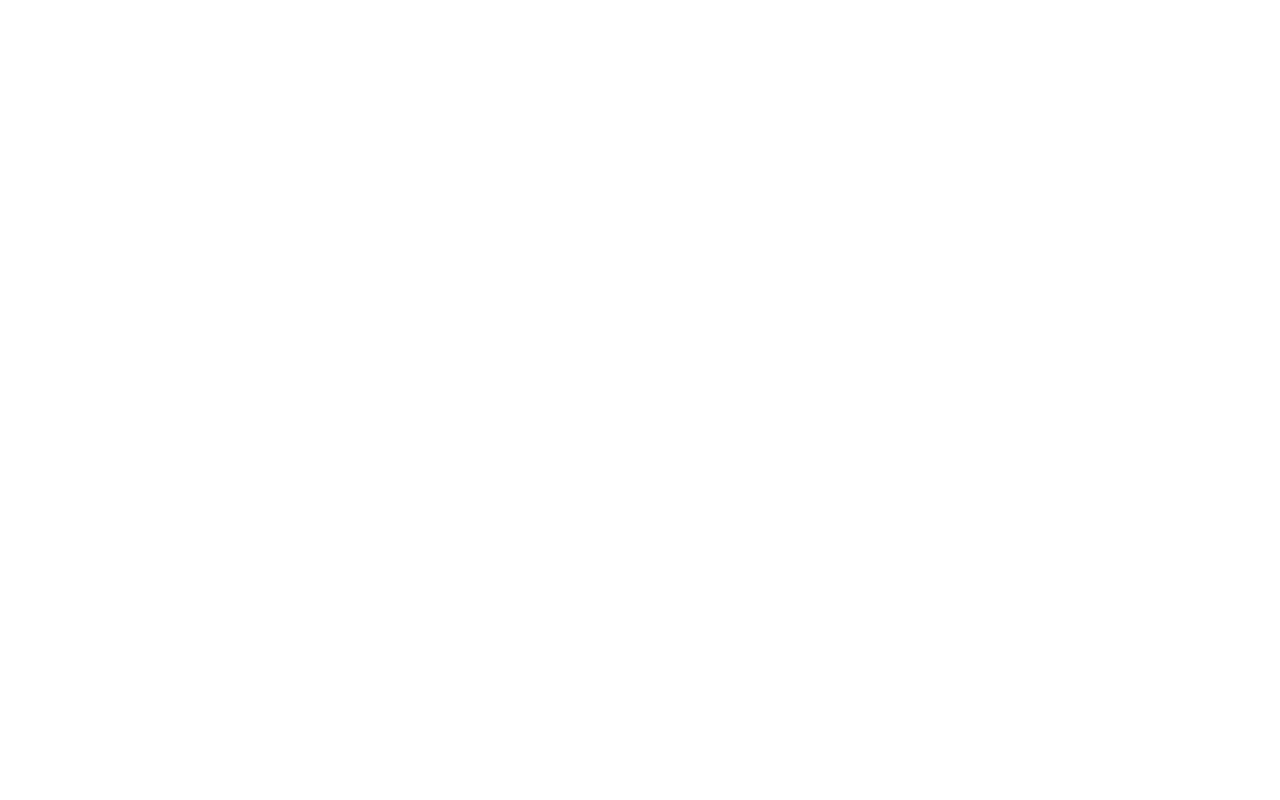
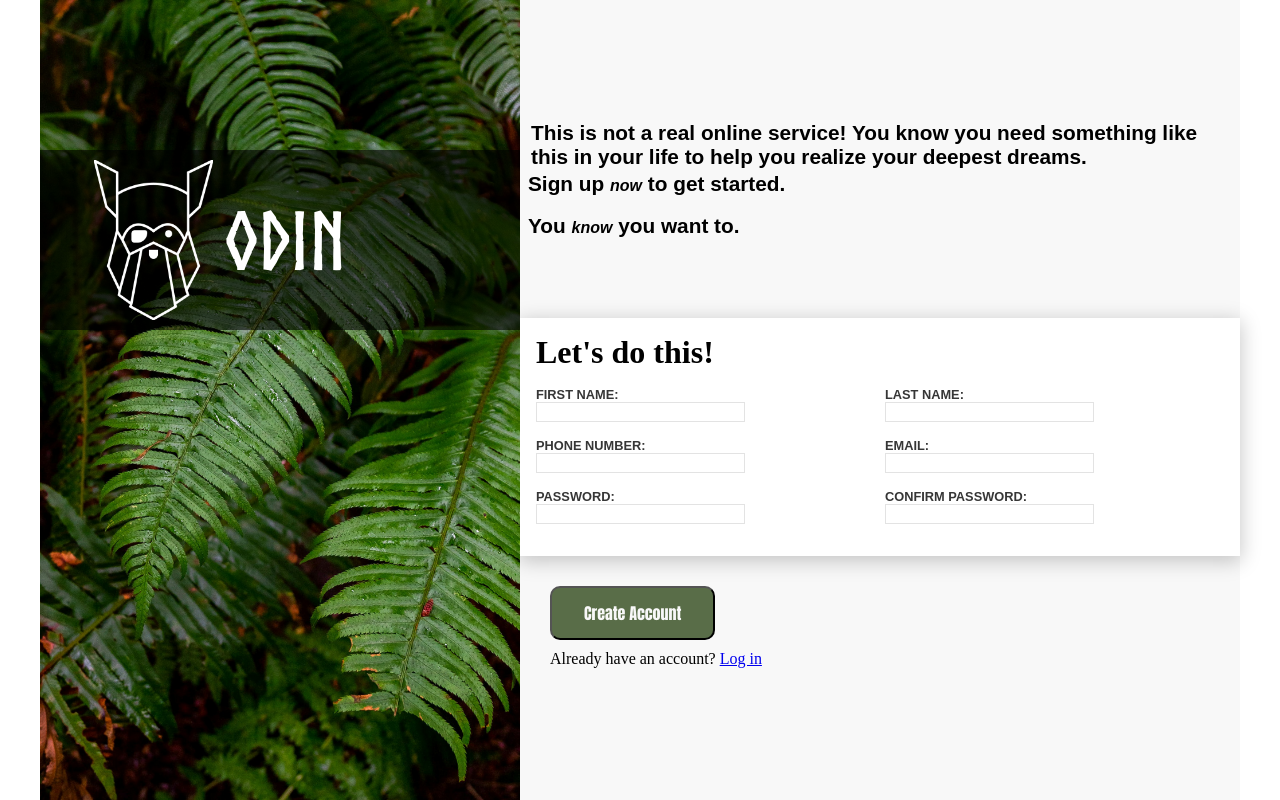
Before and after one commit to Arouid/form-sign-up, a plain HTML site: page index.html in a window 1280 px wide. Drawn offline with Linux system fonts and the light colour scheme.

Commit message:
Finish odin web form

```diff
--- a/index.html
+++ b/index.html
@@ -1,9 +1,96 @@
 <!doctype html>
 <html lang="en">
   <head>
+    <link rel="stylesheet" href="/styles.css" />
     <meta charset="UTF-8" />
     <meta name="viewport" content="width=device-width, initial-scale=1.0" />
     <title>Document</title>
   </head>
-  <body></body>
+  <body>
+    <div class="container">
+      <div class="plants">
+        <div class="shadowbox">
+          <div class="odin-icon"></div>
+          <p class="odin">ODIN</p>
+        </div>
+      </div>
+      <div class="form-side">
+        <div class="behind-form">
+          <div class="paragraphs">
+            <p class="first_paragraph">
+              This is not a real online service! You know you need something
+              like this in your life to help you realize your deepest dreams.
+            </p>
+            <p>Sign up <em>now</em> to get started.</p>
+            <br />
+            <p class="last_paragraph">You <em>know</em> you want to.</p>
+          </div>
+          <section class="form">
+            <form>
+              <section class="columnOne">
+                <h2>Let's do this!</h2>
+                <p class="firstname">
+                  <label for="firstname">First name:</label>
+                  <input
+                    type="text"
+                    name="first_name"
+                    id="firstname"
+                    required
+                    pattern="[a-zA-Z0-9]+"
+                  />
+                </p>
+                <p class="number">
+                  <label for="number">Phone number:</label>
+                  <input
+                    type="number"
+                    name="Phone"
+                    id="number"
+                    required
+                    pattern="\d{3}[\-]\d{3}[\-]\d{4}"
+                  />
+                </p>
+                <p class="password">
+                  <label for="password">Password:</label>
+                  <input
+                    type="text"
+                    name="pwd"
+                    id="password"
+                    required
+                    pattern="(?=^.{8,}$)((?=.*\d)|(?=.*\W+))(?![.\n])(?=.*[A-Z])(?=.*[a-z]).*$"
+                  />
+                </p>
+              </section>
+              <section class="columnTwo">
+                <p class="lastname">
+                  <label for="lastname">Last name:</label>
+                  <input type="text" name="last_name" id="lastname" required />
+                </p>
+                <p class="email">
+                  <label for="mail">Email:</label>
+                  <input type="email" name="mail" id="mail" required />
+                </p>
+                <p class="confirm-pass">
+                  <label for="confirm-pass">Confirm password:</label>
+                  <input
+                    type="text"
+                    name="confirm-pwd"
+                    id="confirm-pass"
+                    required
+                    pattern="(?=^.{8,}$)((?=.*\d)|(?=.*\W+))(?![.\n])(?=.*[A-Z])(?=.*[a-z]).*$"
+                  />
+                </p>
+              </section>
+            </form>
+          </section>
+          <div class="bottom">
+            <button type="submit">Create Account</button>
+            <br />
+            <p class="account-p">
+              Already have an account? <a href="/login.html">Log in</a>
+            </p>
+          </div>
+        </div>
+      </div>
+    </div>
+  </body>
 </html>
--- a/styles.css
+++ b/styles.css
@@ -0,0 +1,162 @@
+@font-face {
+  font-family: "odin";
+  src: url(/fonts/Norse-Bold.otf);
+}
+
+* {
+  box-sizing: border-box;
+  padding: 0;
+  margin: 0;
+  font-size: 16px;
+}
+html {
+  font-size: 16px; /* Base font size */
+}
+
+body {
+  background-color: rgba(255, 255, 255, 0.313);
+}
+.container {
+  display: flex;
+  max-width: 1200px;
+  margin: 0 auto;
+}
+
+.plants {
+  display: flex;
+  position: relative;
+  justify-content: center;
+  align-items: center;
+  height: 100vh;
+  flex: 2;
+  background-image: url("/images/plants.jpg");
+  background-size: cover;
+  background-position: center;
+}
+
+.form-side {
+  flex: 3;
+  align-content: center;
+  background-color: #f8f8f8;
+}
+
+.shadowbox {
+  display: flex;
+  /* background-image: url(/images/odin-lined.png); */
+  /* background-size: contain; */
+  /* background-repeat: no-repeat; */
+  background-color: rgba(0, 0, 0, 60%);
+  /* background-position: center; */
+  height: 20vh;
+  width: 100%;
+  box-sizing: content-box;
+  padding: 10px;
+  margin-top: -20rem;
+}
+
+.odin {
+  display: flex;
+  flex: 2;
+  flex-direction: row;
+  align-content: space-around;
+  font-size: 10vh;
+  flex-wrap: wrap;
+  color: white;
+  font-family: "odin";
+  text-align: center;
+  width: 100%;
+  margin: 0 auto;
+}
+
+.odin-icon {
+  content: url(/images/odin-lined.png);
+  flex: 1;
+  object-fit: contain;
+  width: 7rem;
+  margin-left: 2rem;
+  /* margin-right: -1rem; */
+}
+
+form {
+  display: flex;
+  gap: 10px;
+  width: 100%;
+  padding: 1rem;
+  margin-top: 1rem;
+  padding-bottom: 1rem;
+  background-color: white;
+  align-content: center;
+  box-shadow: 0px 4px 19px 1px rgba(0, 0, 0, 0.22);
+}
+
+.columnOne,
+.columnTwo {
+  flex: 1;
+  display: flex;
+  flex-direction: column;
+  justify-content: flex-end;
+  margin-bottom: 1rem;
+}
+
+label {
+  width: 25ch;
+  display: flex;
+  padding-top: 1rem;
+  text-transform: uppercase;
+  font-size: 0.8rem;
+  font-family: Arial, Helvetica, sans-serif;
+  font-weight: 900;
+  color: #363636;
+}
+
+.paragraphs > p {
+  font-size: 1.3rem;
+  font-weight: 900;
+  font-family: Arial, Helvetica, sans-serif;
+}
+
+.paragraphs .first_paragraph {
+  /* margin-top: 11vh; */
+  padding: 3px;
+}
+
+.paragraphs {
+  margin-top: 2vh;
+  margin-left: 1vh;
+  padding-bottom: 4rem;
+}
+
+input {
+  border: 1px rgb(227, 227, 227) solid;
+}
+
+h2 {
+  font-size: 2rem;
+}
+
+button {
+  padding: 0.8rem 2rem 0.8rem 2rem;
+  border-radius: 10px;
+  background-color: #596d48;
+  font-weight: 900;
+  color: #f8f8f8;
+  /* margin: 20px; */
+  font-family: Impact, Haettenschweiler, "Arial Narrow Bold", sans-serif;
+}
+
+.bottom {
+  margin: 30px;
+}
+
+.account-p {
+  margin-top: 10px;
+}
+input:focus:invalid {
+  background-color: red;
+  color: #f8f8f8;
+}
+
+input:focus:valid {
+  background-color: #596d48;
+  color: #f8f8f8;
+}
```
Also changed, not shown: fonts/Norse-Bold.otf (added), images/odin-lined.png (added), images/plants.jpg (added), images/sign-up-form.png (added).
